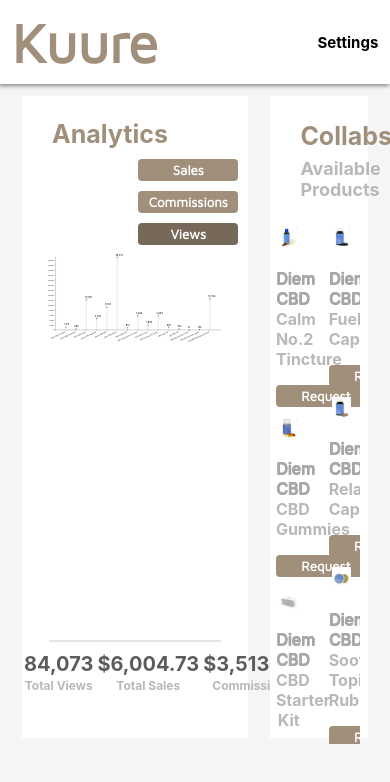
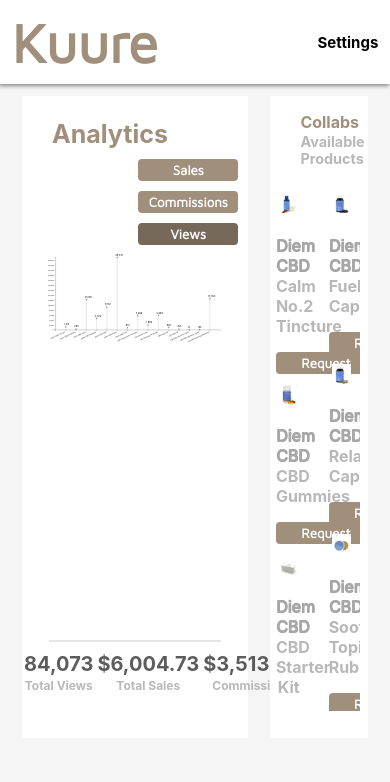
Before and after one commit to JuiceboxJones/Kuure, a React (Create React App) app: page / in a window 390 px wide. Shown: the top 782 px of the page. Built offline with nearby package versions, Linux system fonts and the light colour scheme.

Commit message:
fixing media queries

```diff
--- a/src/Components/Collab.css
+++ b/src/Components/Collab.css
@@ -77,6 +77,15 @@ img{
 }
 
 
+@media screen and (max-width: 1450px){
+  .collabs-title{
+    font-size: 100%;
+  }
+  .collabs-subtitle{
+    font-size: 90%;
+    margin-top: 1px;
+  }
+}
 
 @media screen and (min-width: 2100px) {
 li{
--- a/src/Components/Sales.css
+++ b/src/Components/Sales.css
@@ -54,13 +54,15 @@ hr{
   .sales-hdr{
     font-size: 40px;
   }
-
   .sales-values{
     font-size: 45px;
   }
   .sales-text{
     font-size: 30px;
   }
+  .sales-hdr{
+    font-size: 90%;
+  }
   hr{
     margin-bottom: 30px;
   }
```
